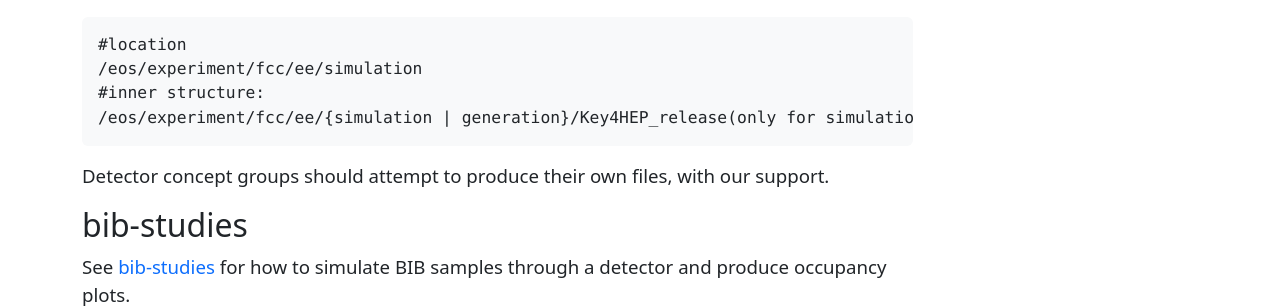
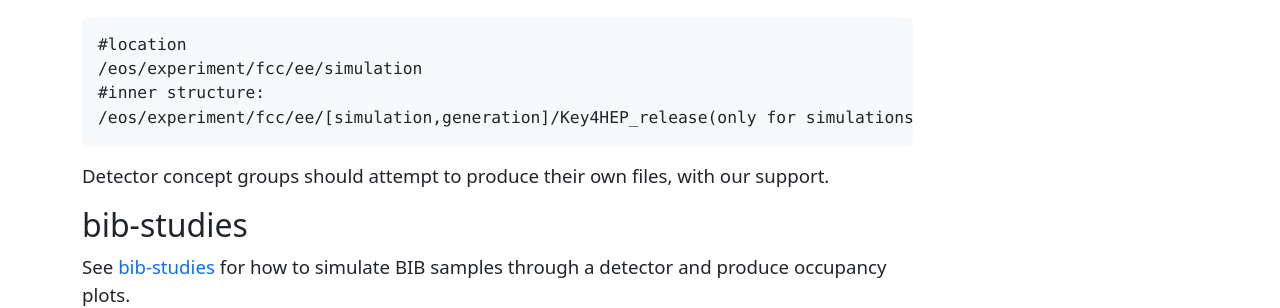
Before and after one commit to HEP-FCC/FCCSW, a Jekyll site: the page built from mdi/index.md, in a window 1280 px wide and 900 px high, scrolled down 3080 px. Shown: the part 295-603 px from the top of the window. Built offline with Jekyll 4.4.1, drawn with Linux system fonts in a browser that asks for light colours; our own code applies the rules of GitHub Pages for plain Markdown files.

Commit message:
mdi: fix

````diff
--- a/mdi/index.md
+++ b/mdi/index.md
@@ -78,11 +78,12 @@ Uses `ddsim` (see [docs]([url](https://fcc-ee-detector-full-sim.docs.cern.ch/DD4
 This will produce root files you can process; see below how.
 
 If you produce good files (i.e. not too experimental), they may be placed in the common EOS space; make sure you follow the existing folder naming and structure!
+
 ```sh
 #location
 /eos/experiment/fcc/ee/simulation
 #inner structure:
-/eos/experiment/fcc/ee/{simulation | generation}/Key4HEP_release(only for simulations)/ENERGY/EXPERIMENT/STAGE/SAMPLE"
+/eos/experiment/fcc/ee/[simulation,generation]/Key4HEP_release(only for simulations)/ENERGY/EXPERIMENT/STAGE/SAMPLE"
 ```
 
 Detector concept groups should attempt to produce their own files, with our support.
````
